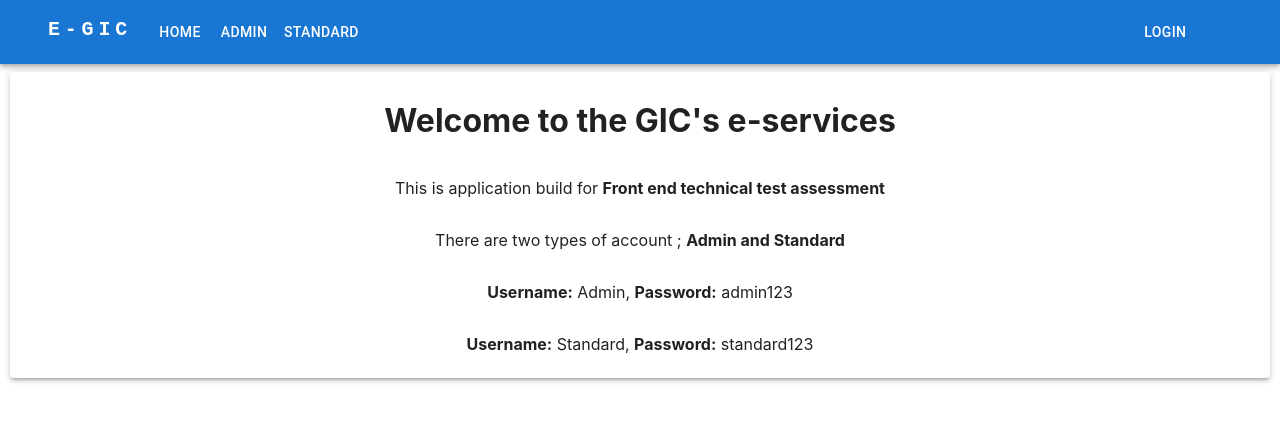
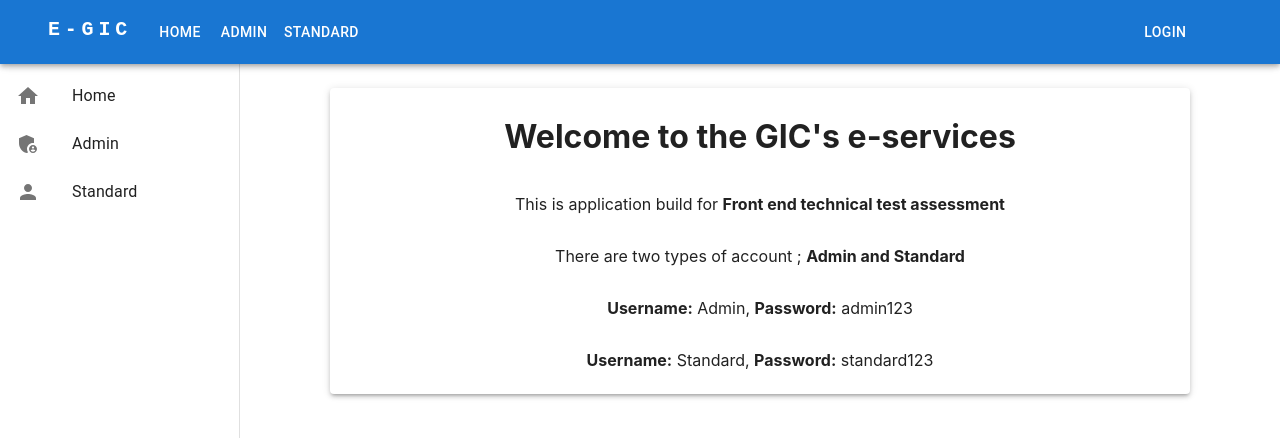
Before and after one commit to henryheyhey92/Employee_Manager_project, a React (Create React App) app: page / in a window 1280 px wide. Shown: the top 438 px of the page. Built offline with nearby package versions, Linux system fonts and the light colour scheme; a web font is replaced by a local one.

Commit message:
add left navigation panel

```diff
--- a/src/App.tsx
+++ b/src/App.tsx
@@ -8,6 +8,8 @@
 import Appbar from './components/Appbar';
 import PrivateRoute from './components/PrivateRoute';
 import { LoginContext } from './contexts/LoginContext';
+import LeftNavPanel from './components/LeftNavPanel';
+import { Box } from '@mui/system';
 
 interface AppProps {}
 
@@ -28,7 +30,10 @@
             }}
         >
             <Router>
+                <Box sx={{ display: 'flex' }}>
                     <Appbar />
+                    <LeftNavPanel />
+                    <Box component="main" sx={{ flexGrow: 1, m: 10 }}>
                         <Routes>
                             <Route path="/" element={<Home />} />
                             {/* add route that i want to protect here */}
@@ -39,6 +44,8 @@
                             <Route path="/nopermission" element={<NoPermissionPage />} />
                             <Route path="/login" element={<Login />} />
                         </Routes>
+                    </Box>
+                </Box>
             </Router>
         </LoginContext.Provider>
     );
--- a/src/components/Appbar.tsx
+++ b/src/components/Appbar.tsx
@@ -30,7 +30,7 @@
     };
 
     return (
-        <AppBar position="static">
+        <AppBar position="fixed" sx={{ zIndex: (theme) => theme.zIndex.drawer + 1 }}>
             <Container maxWidth="xl">
                 <Toolbar>
                     <Grid container>
--- /dev/null
+++ b/src/components/LeftNavPanel.tsx
@@ -0,0 +1,59 @@
+import * as React from 'react';
+import Box from '@mui/material/Box';
+import Drawer from '@mui/material/Drawer';
+import Toolbar from '@mui/material/Toolbar';
+import List from '@mui/material/List';
+import Divider from '@mui/material/Divider';
+import ListItem from '@mui/material/ListItem';
+import ListItemButton from '@mui/material/ListItemButton';
+import ListItemIcon from '@mui/material/ListItemIcon';
+import ListItemText from '@mui/material/ListItemText';
+import InboxIcon from '@mui/icons-material/MoveToInbox';
+import MailIcon from '@mui/icons-material/Mail';
+import { LoginContext } from '../contexts/LoginContext';
+import { Link } from 'react-router-dom';
+import HomeIcon from '@mui/icons-material/Home';
+import AdminPanelSettingsIcon from '@mui/icons-material/AdminPanelSettings';
+import PersonIcon from '@mui/icons-material/Person';
+
+const drawerWidth = 240;
+
+export default function ClippedDrawer() {
+    const { loading, setLoading, isLoggedIn, setIsLoggedIn, isNotValid, setIsNotValid } = React.useContext(LoginContext);
+
+    return (
+        <Drawer
+            variant="permanent"
+            sx={{
+                width: drawerWidth,
+                flexShrink: 0,
+                [`& .MuiDrawer-paper`]: { width: drawerWidth, boxSizing: 'border-box' }
+            }}
+        >
+            <Toolbar />
+            <Box sx={{ overflow: 'auto' }}>
+                {/* <Divider /> */}
+                <List>
+                    <ListItemButton component={Link} to="/">
+                        <ListItemIcon>
+                            <HomeIcon />
+                        </ListItemIcon>
+                        <ListItemText primary="Home" />
+                    </ListItemButton>
+                    <ListItemButton component={Link} to="/admin">
+                        <ListItemIcon>
+                            <AdminPanelSettingsIcon />
+                        </ListItemIcon>
+                        <ListItemText primary="Admin" />
+                    </ListItemButton>
+                    <ListItemButton component={Link} to="/standard">
+                        <ListItemIcon>
+                            <PersonIcon />
+                        </ListItemIcon>
+                        <ListItemText primary="Standard" />
+                    </ListItemButton>
+                </List>
+            </Box>
+        </Drawer>
+    );
+}
```
Lines whose indentation alone changed are shown as unchanged.
